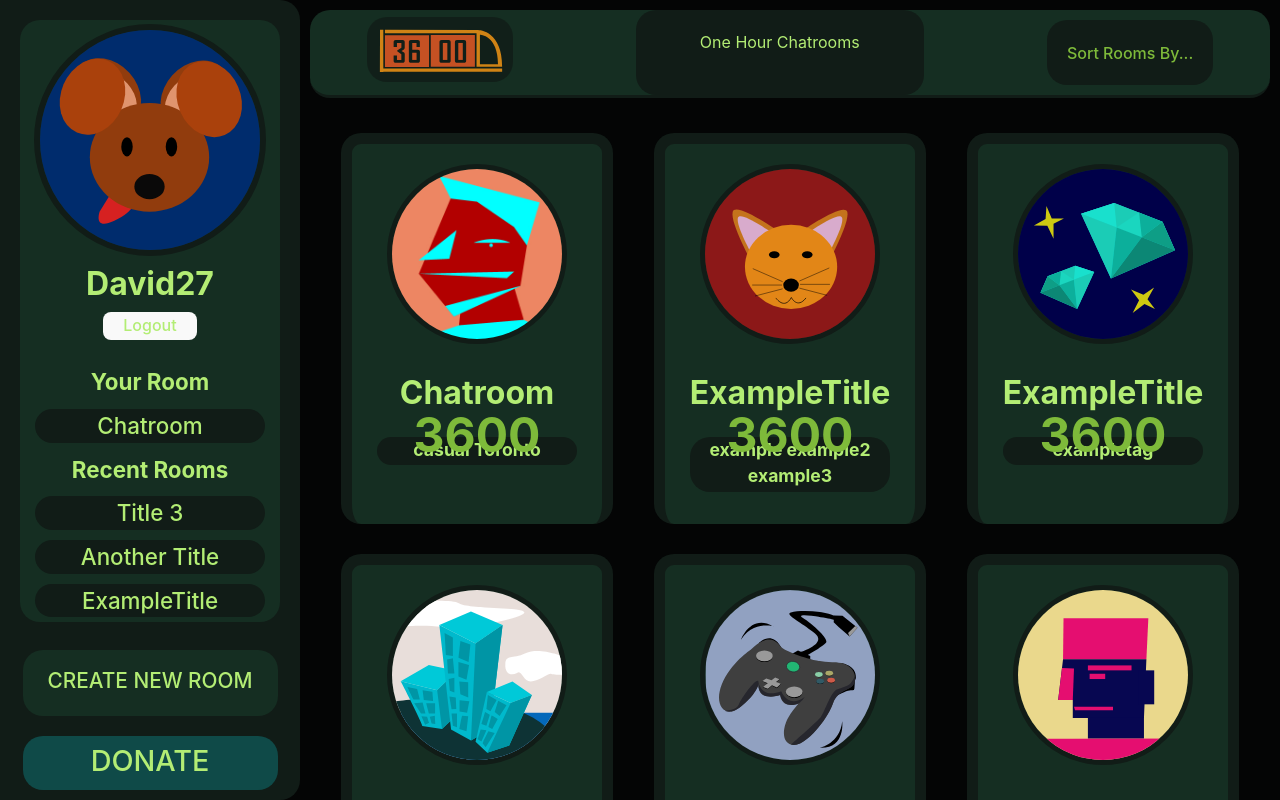
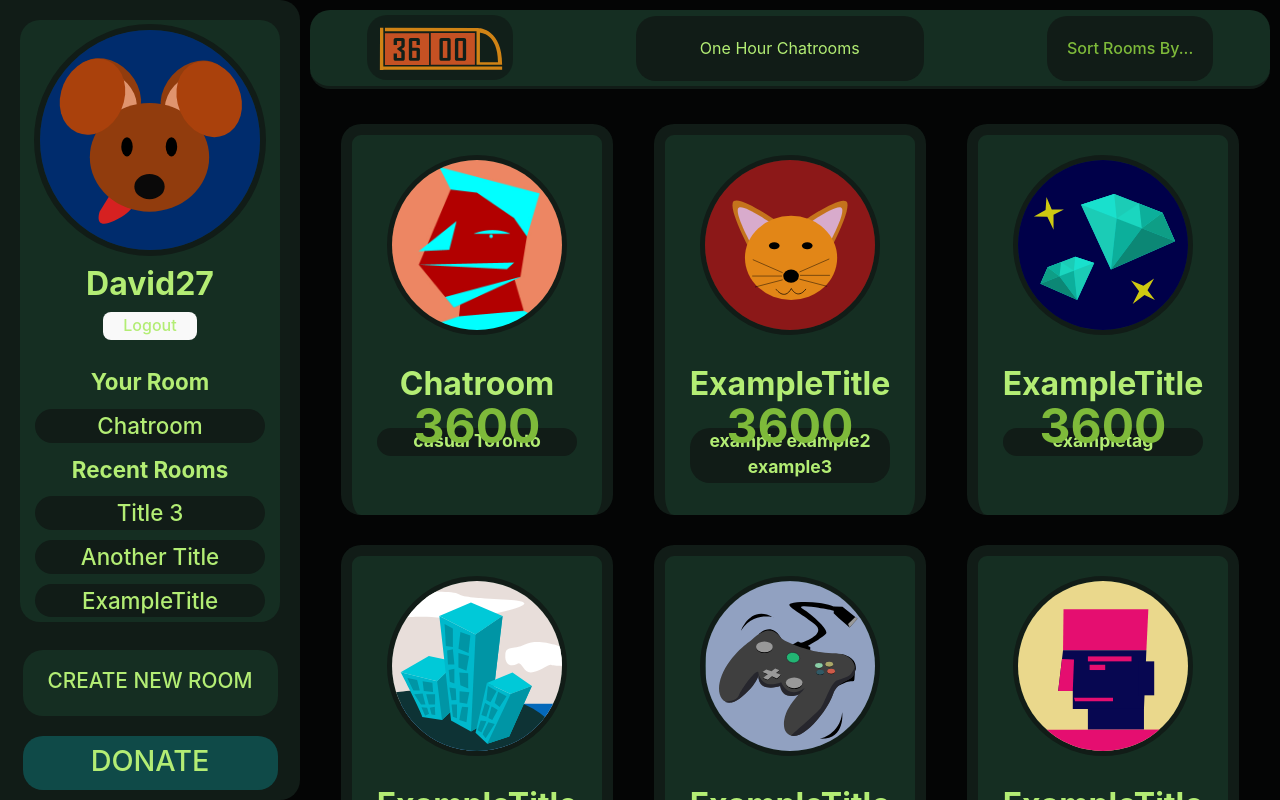
Before and after one commit to stevendreed/3600, a React (Vite) app in the folder client/: page / in a window 1280 px wide. Built offline with nearby package versions, Linux system fonts and the light colour scheme.

Commit message:
Fixed header styling

```diff
--- a/client/src/App.css
+++ b/client/src/App.css
@@ -326,6 +326,7 @@ Link {
   opacity: .8;
   background-color: var(--medBackground);
   border-radius: 20px;
+  margin-top: 5px;
 }
 
 .headerLogo:hover {
@@ -355,7 +356,7 @@ Link {
 .header p {
   flex-basis: 30%;
   margin: 0px 10px 0px 10px;
-  height: 65px;
+  height: 45px;
   text-align: center;
   background-color: var(--medBackground);
   padding-top: 20px;
```
